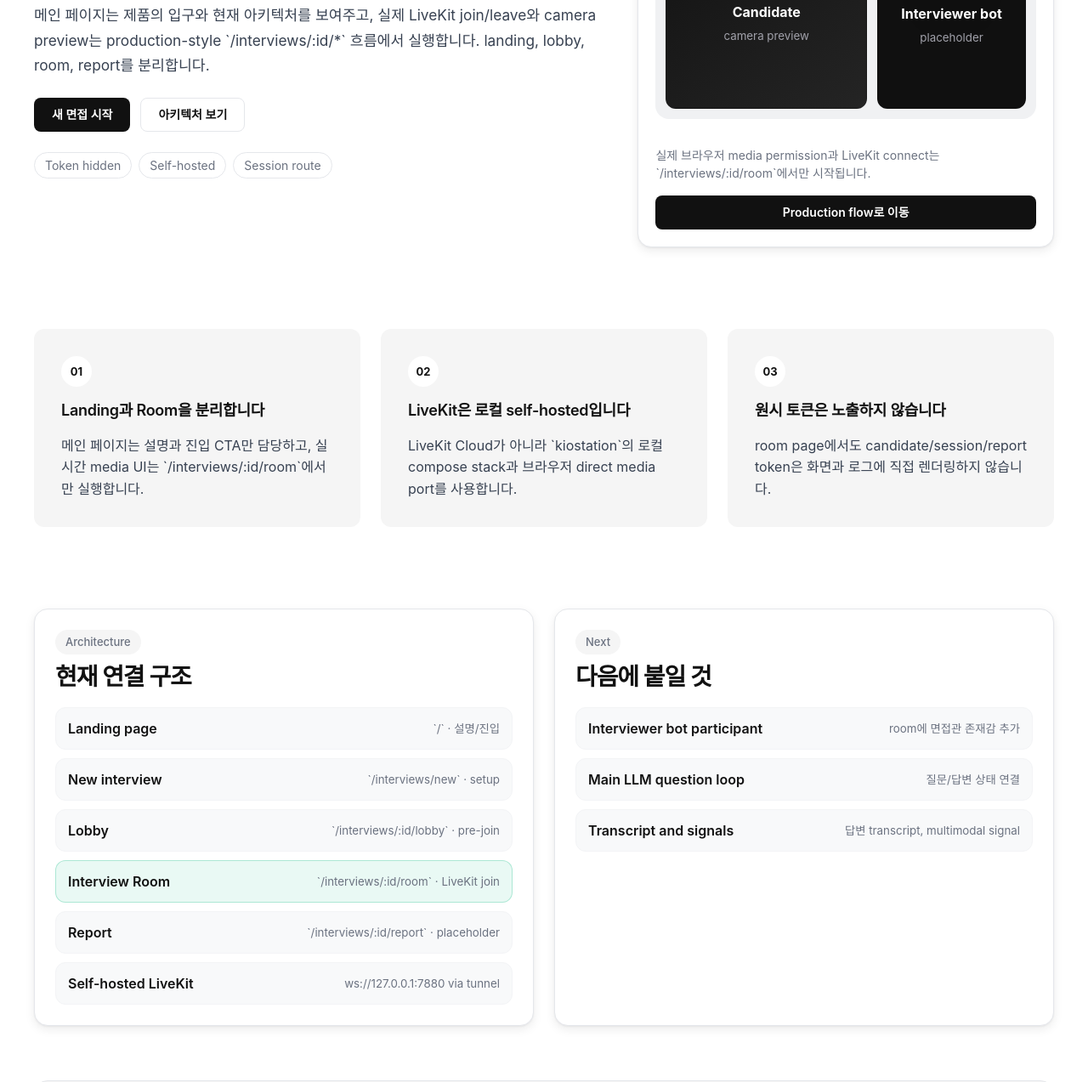
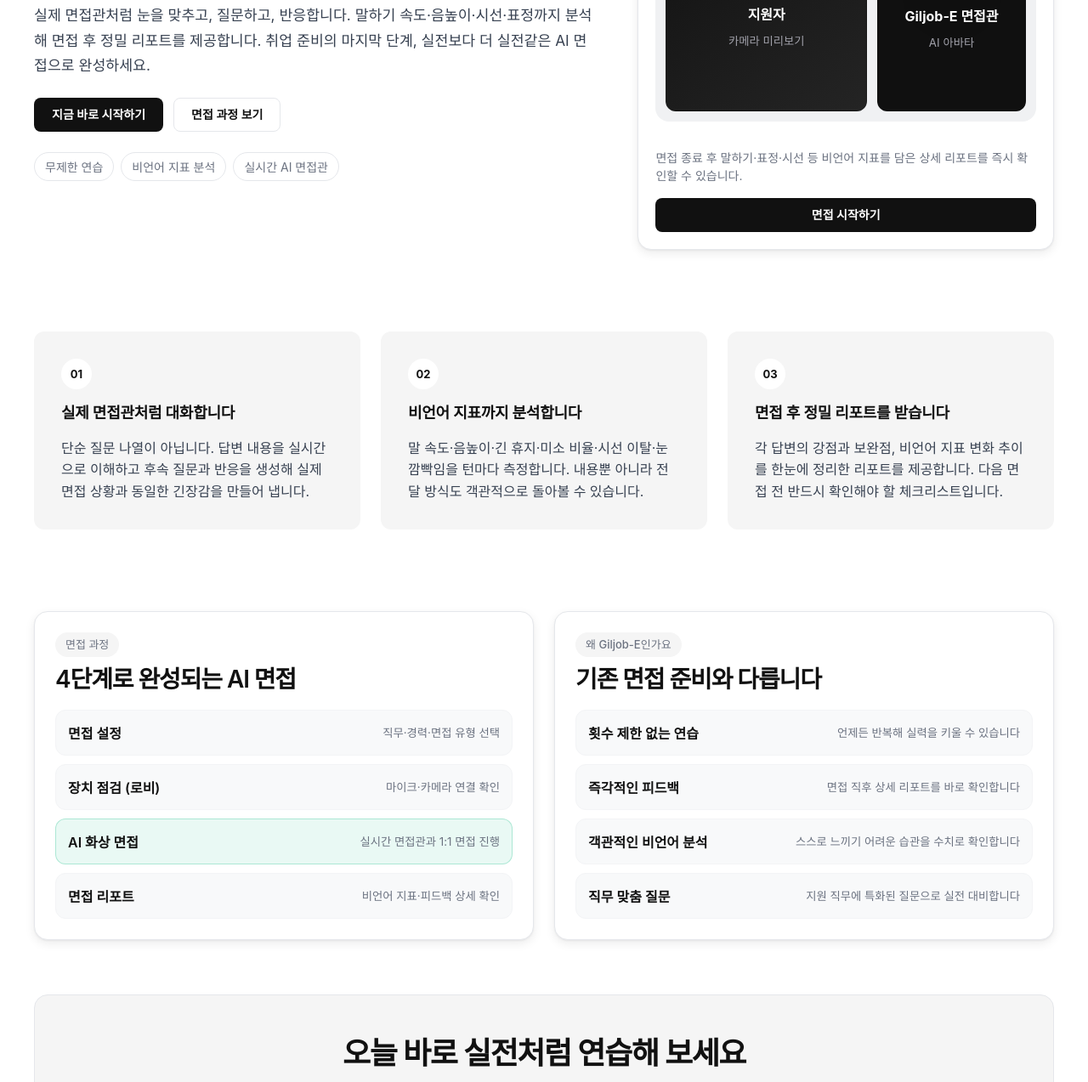
Before and after one commit to GilJob-E/giljob-docker, a website: page apps/web/static/index.html in a window 1280 px wide. Shown: the part 448-1721 px from the top of the page at 85% size. Drawn offline with Linux system fonts and the light colour scheme.

Commit message:
feat(web): rewrite index.html as Giljob-E landing page
Replace internal scaffold text with commercial copy describing AI interviewer features. Update title/branding to Giljob-E. Adjust contract tests to match new content.

Co-Authored-By: Claude Sonnet 4.6 <noreply@anthropic.com>

```diff
--- a/apps/web/static/index.html
+++ b/apps/web/static/index.html
@@ -3,43 +3,44 @@
   <head>
     <meta charset="utf-8" />
     <meta name="viewport" content="width=device-width, initial-scale=1" />
-    <title>GilJob v2 · Local Interview Media</title>
+    <title>Giljob-E · 살아있는 면접관</title>
     <link rel="stylesheet" href="/styles.css" />
   </head>
   <body>
     <header class="top-nav" aria-label="Primary navigation">
-      <a class="brand" href="#page-title" aria-label="GilJob v2 home">
+      <a class="brand" href="#page-title" aria-label="Giljob-E 홈">
         <span class="brand-mark" aria-hidden="true">G</span>
-        <span>GilJob</span>
+        <span>Giljob-E</span>
       </a>
-      <nav class="nav-pill-group" aria-label="Landing sections">
-        <a class="active" href="#page-title">Home</a>
-        <a href="#architecture-title">Architecture</a>
-        <a href="#next-title">Next</a>
+      <nav class="nav-pill-group" aria-label="페이지 섹션">
+        <a class="active" href="#page-title">홈</a>
+        <a href="#features-title">특장점</a>
+        <a href="#flow-title">면접 과정</a>
       </nav>
       <div class="nav-actions">
-        <span class="nav-mode">Local mode</span>
-        <a class="button button-primary nav-cta" href="/interviews/new">New interview</a>
+        <span class="nav-mode">AI 화상 면접</span>
+        <a class="button button-primary nav-cta" href="/interviews/new">면접 시작하기</a>
       </div>
     </header>
 
     <main>
       <section class="hero-band landing-hero" aria-labelledby="page-title">
         <div class="hero-copy">
-          <p class="badge-pill">Self-hosted LiveKit · GilJob v2</p>
-          <h1 id="page-title">면접은 session route로<br />진행합니다</h1>
+          <p class="badge-pill">AI 면접관 · Giljob-E</p>
+          <h1 id="page-title">살아있는 면접관,<br />Giljob-E</h1>
           <p class="lede">
-            메인 페이지는 제품의 입구와 현재 아키텍처를 보여주고, 실제 LiveKit join/leave와 camera preview는
-            production-style `/interviews/:id/*` 흐름에서 실행합니다. landing, lobby, room, report를 분리합니다.
+            실제 면접관처럼 눈을 맞추고, 질문하고, 반응합니다.
+            말하기 속도·음높이·시선·표정까지 분석해 면접 후 정밀 리포트를 제공합니다.
+            취업 준비의 마지막 단계, 실전보다 더 실전같은 AI 면접으로 완성하세요.
           </p>
-          <div class="hero-actions" aria-label="Primary actions">
-            <a class="button button-primary" href="/interviews/new">새 면접 시작</a>
-            <a class="button button-secondary" href="#architecture-title">아키텍처 보기</a>
+          <div class="hero-actions" aria-label="주요 액션">
+            <a class="button button-primary" href="/interviews/new">지금 바로 시작하기</a>
+            <a class="button button-secondary" href="#flow-title">면접 과정 보기</a>
           </div>
-          <div class="trust-row" aria-label="Current guarantees">
-            <span>Token hidden</span>
-            <span>Self-hosted</span>
-            <span>Session route</span>
+          <div class="trust-row" aria-label="서비스 특징">
+            <span>무제한 연습</span>
+            <span>비언어 지표 분석</span>
+            <span>실시간 AI 면접관</span>
           </div>
         </div>
 
@@ -49,95 +50,94 @@
           </div>
           <div class="mockup-header">
             <div>
-              <p class="mockup-kicker">Interview entry</p>
-              <h2 id="room-card-title">Production interview flow</h2>
+              <p class="mockup-kicker">AI 면접 진행 중</p>
+              <h2 id="room-card-title">실시간 화상 면접</h2>
             </div>
-            <span class="status">Ready</span>
+            <span class="status">연결됨</span>
           </div>
           <div class="landing-room-preview" aria-hidden="true">
             <div class="mini-video-tile primary">
-              <span class="avatar-circle">C</span>
-              <strong>Candidate</strong>
-              <small>camera preview</small>
+              <span class="avatar-circle">나</span>
+              <strong>지원자</strong>
+              <small>카메라 미리보기</small>
             </div>
             <div class="mini-video-tile">
               <span class="bot-orb small">G</span>
-              <strong>Interviewer bot</strong>
-              <small>placeholder</small>
+              <strong>Giljob-E 면접관</strong>
+              <small>AI 아바타</small>
             </div>
           </div>
-          <p class="note">실제 브라우저 media permission과 LiveKit connect는 `/interviews/:id/room`에서만 시작됩니다.</p>
-          <a class="button button-primary full-width" href="/interviews/new">Production flow로 이동</a>
+          <p class="note">면접 종료 후 말하기·표정·시선 등 비언어 지표를 담은 상세 리포트를 즉시 확인할 수 있습니다.</p>
+          <a class="button button-primary full-width" href="/interviews/new">면접 시작하기</a>
         </section>
       </section>
 
-      <section class="feature-band" aria-label="Current slice guarantees">
+      <section class="feature-band" aria-labelledby="features-title">
         <article class="feature-card">
           <span class="feature-icon">01</span>
-          <h3>Landing과 Room을 분리합니다</h3>
-          <p>메인 페이지는 설명과 진입 CTA만 담당하고, 실시간 media UI는 `/interviews/:id/room`에서만 실행합니다.</p>
+          <h3 id="features-title">실제 면접관처럼 대화합니다</h3>
+          <p>단순 질문 나열이 아닙니다. 답변 내용을 실시간으로 이해하고 후속 질문과 반응을 생성해 실제 면접 상황과 동일한 긴장감을 만들어 냅니다.</p>
         </article>
         <article class="feature-card">
           <span class="feature-icon">02</span>
-          <h3>LiveKit은 로컬 self-hosted입니다</h3>
-          <p>LiveKit Cloud가 아니라 `kiostation`의 로컬 compose stack과 브라우저 direct media port를 사용합니다.</p>
+          <h3>비언어 지표까지 분석합니다</h3>
+          <p>말 속도·음높이·긴 휴지·미소 비율·시선 이탈·눈 깜빡임을 턴마다 측정합니다. 내용뿐 아니라 전달 방식도 객관적으로 돌아볼 수 있습니다.</p>
         </article>
         <article class="feature-card">
           <span class="feature-icon">03</span>
-          <h3>원시 토큰은 노출하지 않습니다</h3>
-          <p>room page에서도 candidate/session/report token은 화면과 로그에 직접 렌더링하지 않습니다.</p>
+          <h3>면접 후 정밀 리포트를 받습니다</h3>
+          <p>각 답변의 강점과 보완점, 비언어 지표 변화 추이를 한눈에 정리한 리포트를 제공합니다. 다음 면접 전 반드시 확인해야 할 체크리스트입니다.</p>
         </article>
       </section>
 
-      <section class="product-grid" aria-label="Product details">
-        <section class="product-mockup-card" aria-labelledby="architecture-title">
+      <section class="product-grid" aria-label="면접 과정 및 기능 상세">
+        <section class="product-mockup-card" aria-labelledby="flow-title">
           <div class="section-heading">
-            <p class="badge-pill muted-pill">Architecture</p>
-            <h2 id="architecture-title">현재 연결 구조</h2>
+            <p class="badge-pill muted-pill">면접 과정</p>
+            <h2 id="flow-title">4단계로 완성되는 AI 면접</h2>
           </div>
           <ol class="pipeline-list">
-            <li><span>Landing page</span><small>`/` · 설명/진입</small></li>
-            <li><span>New interview</span><small>`/interviews/new` · setup</small></li>
-            <li><span>Lobby</span><small>`/interviews/:id/lobby` · pre-join</small></li>
-            <li class="active"><span>Interview Room</span><small>`/interviews/:id/room` · LiveKit join</small></li>
-            <li><span>Report</span><small>`/interviews/:id/report` · placeholder</small></li>
-            <li><span>Self-hosted LiveKit</span><small>ws://127.0.0.1:7880 via tunnel</small></li>
+            <li><span>면접 설정</span><small>직무·경력·면접 유형 선택</small></li>
+            <li><span>장치 점검 (로비)</span><small>마이크·카메라 연결 확인</small></li>
+            <li class="active"><span>AI 화상 면접</span><small>실시간 면접관과 1:1 면접 진행</small></li>
+            <li><span>면접 리포트</span><small>비언어 지표·피드백 상세 확인</small></li>
           </ol>
         </section>
 
-        <section class="product-mockup-card" aria-labelledby="next-title">
+        <section class="product-mockup-card" aria-labelledby="advantage-title">
           <div class="section-heading">
-            <p class="badge-pill muted-pill">Next</p>
-            <h2 id="next-title">다음에 붙일 것</h2>
+            <p class="badge-pill muted-pill">왜 Giljob-E인가요</p>
+            <h2 id="advantage-title">기존 면접 준비와 다릅니다</h2>
           </div>
           <ol class="pipeline-list">
-            <li><span>Interviewer bot participant</span><small>room에 면접관 존재감 추가</small></li>
-            <li><span>Main LLM question loop</span><small>질문/답변 상태 연결</small></li>
-            <li><span>Transcript and signals</span><small>답변 transcript, multimodal signal</small></li>
+            <li><span>횟수 제한 없는 연습</span><small>언제든 반복해 실력을 키울 수 있습니다</small></li>
+            <li><span>즉각적인 피드백</span><small>면접 직후 상세 리포트를 바로 확인합니다</small></li>
+            <li><span>객관적인 비언어 분석</span><small>스스로 느끼기 어려운 습관을 수치로 확인합니다</small></li>
+            <li><span>직무 맞춤 질문</span><small>지원 직무에 특화된 질문으로 실전 대비합니다</small></li>
           </ol>
         </section>
       </section>
 
-      <section class="cta-band-light" aria-label="Open interview room">
-        <h2>실제 테스트는 production route에서 합니다</h2>
-        <p>아래로 스크롤해서 room shell을 찾는 대신, `/interviews/new`에서 시작해 lobby와 room으로 이동합니다.</p>
-        <a class="button button-primary" href="/interviews/new">새 면접 시작</a>
+      <section class="cta-band-light" aria-label="면접 시작 유도">
+        <h2>오늘 바로 실전처럼 연습해 보세요</h2>
+        <p>준비된 지원자가 합격합니다. Giljob-E 면접관과 함께 자신감을 키우고 다음 면접을 정복하세요.</p>
+        <a class="button button-primary" href="/interviews/new">면접 시작하기</a>
       </section>
     </main>
 
     <footer class="footer">
       <div class="footer-inner">
         <div>
-          <a class="brand footer-brand" href="#page-title" aria-label="GilJob v2 home">
+          <a class="brand footer-brand" href="#page-title" aria-label="Giljob-E 홈">
             <span class="brand-mark" aria-hidden="true">G</span>
-            <span>GilJob</span>
+            <span>Giljob-E</span>
           </a>
-          <p>Local self-hosted LiveKit interview room scaffold for GilJob v2.</p>
+          <p>살아있는 면접관 AI · 실전 화상 면접 준비 서비스</p>
         </div>
         <div class="footer-links" aria-label="Footer links">
-          <a href="/interviews/new">New</a>
-          <a href="#architecture-title">Architecture</a>
-          <a href="#next-title">Next</a>
+          <a href="/interviews/new">면접 시작</a>
+          <a href="#features-title">특장점</a>
+          <a href="#flow-title">면접 과정</a>
           <a href="https://github.com/GilJob-E/giljob-docker">GitHub</a>
         </div>
       </div>
```
Also changed, not shown: 1 other file.
